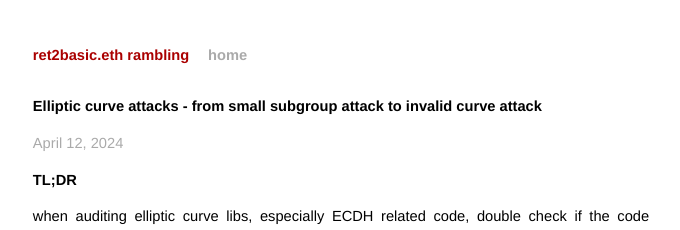
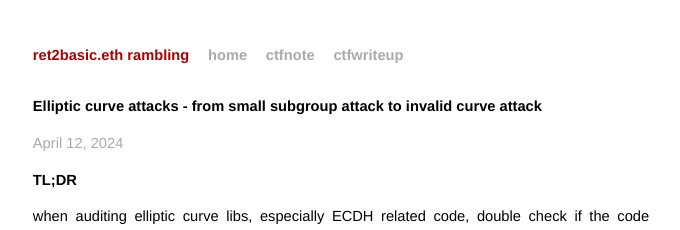
Before and after one commit to ret2basic/ret2basic.github.io, a Jekyll site: the page built from _posts/2024-04-11-elliptic-curve-attacks-small-subgroup.md, in a window 1280 px wide and 900 px high. Shown: the top 230 px of the window, without its empty margins (299-979 px from the left). Built offline with Jekyll 4.4.1, drawn with Linux system fonts in a browser that asks for light colours; formulas are drawn with MathJax 3.

Commit message:
update links

```diff
--- a/_layouts/default.html
+++ b/_layouts/default.html
@@ -29,6 +29,8 @@ var WRInitTime=(new Date()).getTime();
   <div class="title">
     <a href="/">ret2basic.eth rambling</a>
     <a class="extra" href="/">home</a>
+    <a class="extra" href="https://ret2basic.gitbook.io/ctfnote">ctfnote</a>
+    <a class="extra" href="https://ret2basic.gitbook.io/ctfwriteup">ctfwriteup</a>
   </div>
 
   {{ content }}
```
